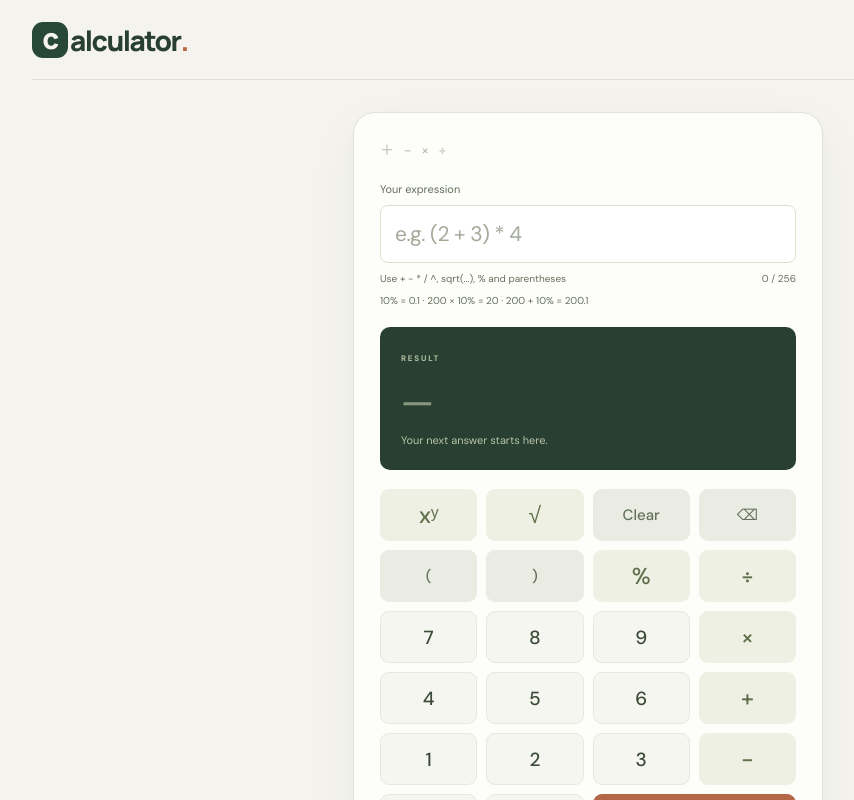
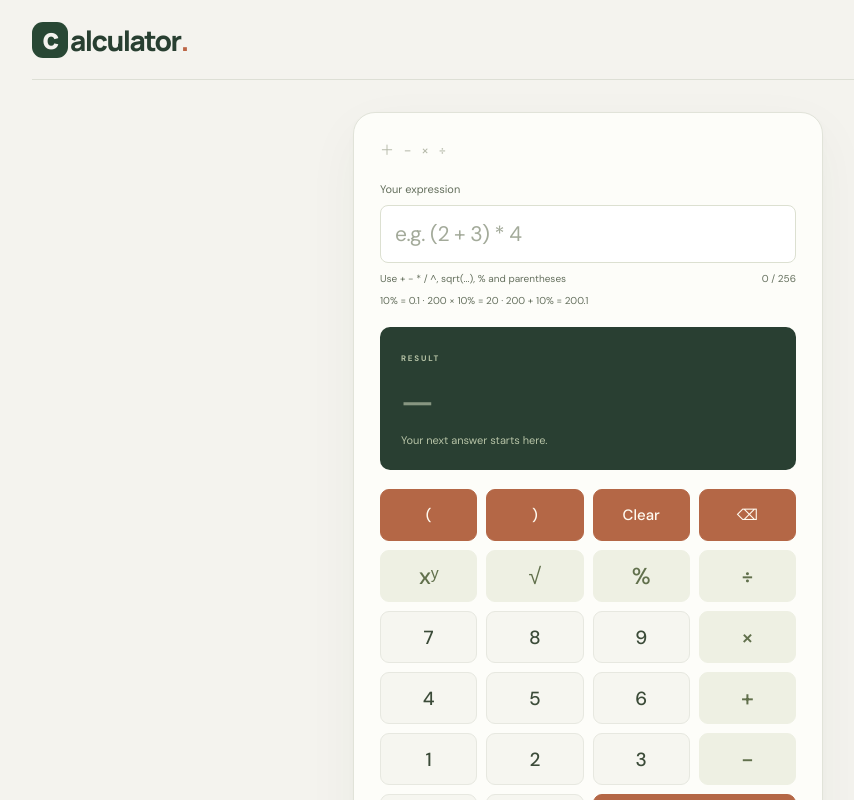
Before and after one commit to AdrianGomz/fullstack-calculator, a React (Vite) app in the folder frontend/: page / in a window 1280 px wide. Shown: the top 800 px of the page, without its empty margins (52-906 px from the left). Built offline with nearby package versions, Linux system fonts and the light colour scheme.

Commit message:
updated keyboard key position and styles

```diff
--- a/frontend/src/components/Keypad.module.css
+++ b/frontend/src/components/Keypad.module.css
@@ -20,7 +20,8 @@
 
 .key:hover:enabled { background: #e7ecdf; }
 .key:active:enabled { transform: translateY(1px); }
-.key.utility { background: #eaece3; border-color: #eaece3; color: #64715b; font-size: 15px; }
+.key.utility { background: var(--color-accent); border-color: var(--color-accent); color: #fffaf0; font-size: 15px; }
 .key.operator { background: #eef0e3; color: #61704c; border-color: #eef0e3; font-size: 23px; }
 .key.equals { grid-column: span 2; background: var(--color-accent); color: #fffaf0; border-color: var(--color-accent); font-size: 26px; }
+.key.utility:hover:enabled,
 .key.equals:hover:enabled { background: var(--color-accent-hover); }
--- a/frontend/src/components/Keypad.tsx
+++ b/frontend/src/components/Keypad.tsx
@@ -1,8 +1,8 @@
 import styles from './Keypad.module.css'
 
 const keys = [
-  '^', 'sqrt', 'Clear', 'Backspace',
-  '(', ')', '%', '/',
+  '(', ')', 'Clear', 'Backspace',
+  '^', 'sqrt', '%', '/',
   '7', '8', '9', '*',
   '4', '5', '6', '+',
   '1', '2', '3', '-',
```
